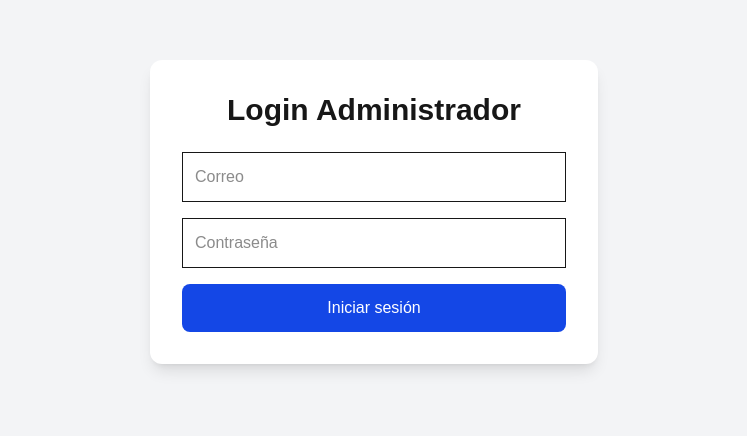
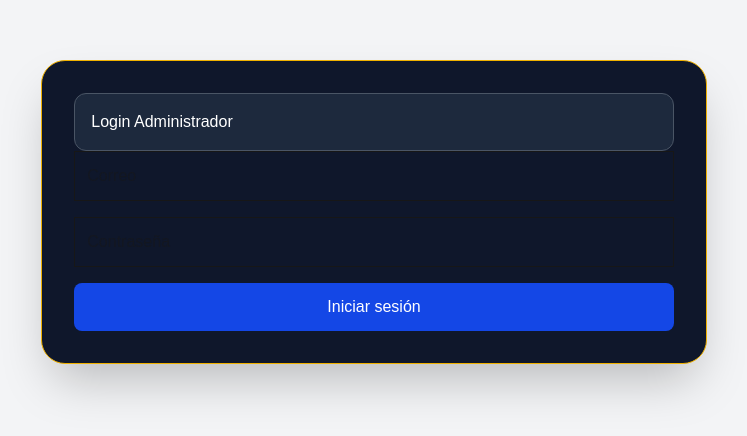
Before and after one commit to wb8yw92s84-prog/polla-mundialista, a Next.js app: page /adminlogin in a window 1280 px wide. Shown: the part 188-624 px from the top of the page, without its empty margins (266-1013 px from the left). Built offline with nearby package versions, Linux system fonts and the light colour scheme.

Commit message:
mejora colores admin login

```diff
--- a/app/adminlogin/page.tsx
+++ b/app/adminlogin/page.tsx
@@ -26,8 +26,8 @@ export default function AdminLoginPage() {
 
   return (
     <main className="min-h-screen flex items-center justify-center bg-gray-100">
-      <div className="bg-white p-8 rounded-xl shadow-lg w-full max-w-md">
-        <h1 className="text-3xl font-bold mb-6 text-center">
+      <div className="bg-slate-900 p-8 rounded-3xl shadow-2xl border border-yellow-500">
+        <h1 className="w-full border border-gray-600 bg-slate-800 text-white p-4 rounded-xl">
           Login Administrador
         </h1>
 
```
